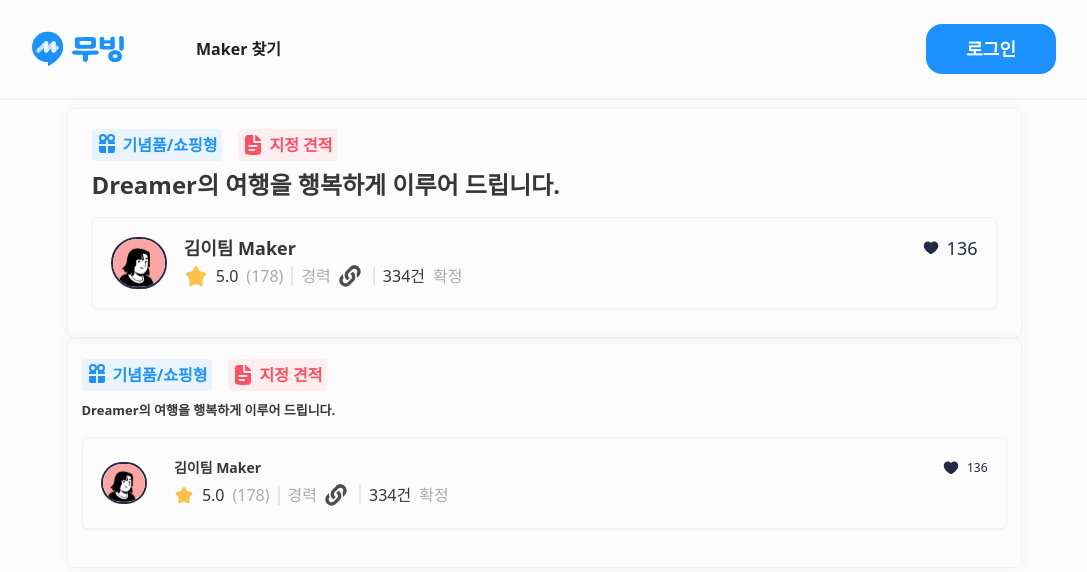
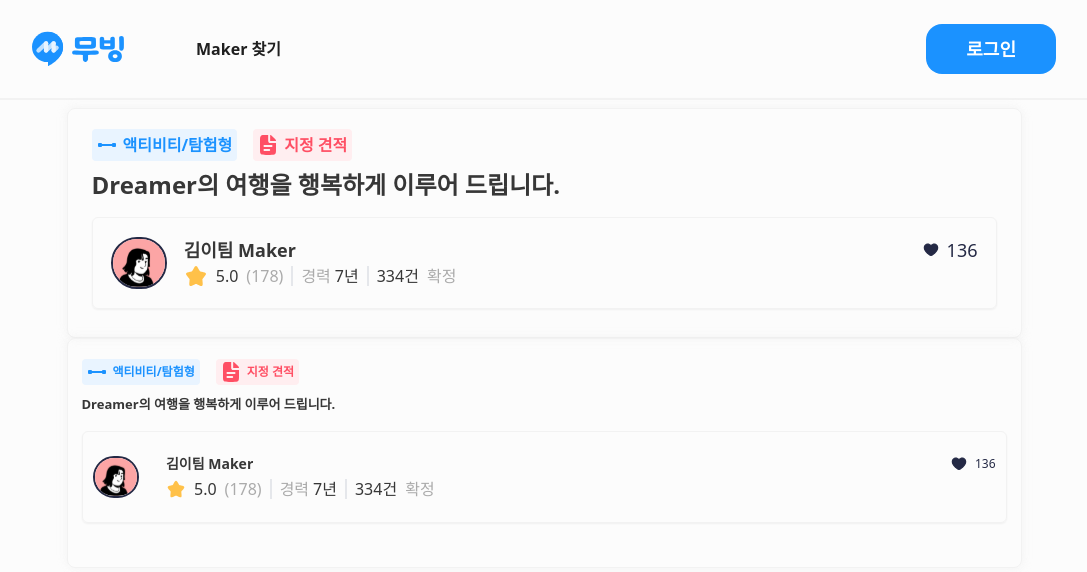
Before and after one commit to GoHawaiiForMe/frontend, a Next.js app: page /findingMaker in a window 1280 px wide. Shown: the top 572 px of the page, without its empty margins (96-1183 px from the left). Built offline with nearby package versions, Linux system fonts and the light colour scheme; no server answers.

Commit message:
Refactor: Componentize CardFindMaker for better reusability and maintainability

```diff
--- a/src/components/Common/CardFindMaker.tsx
+++ b/src/components/Common/CardFindMaker.tsx
@@ -1,11 +1,13 @@
 import Image from "next/image";
-import Label from '@/components/Common/label';
+import Label from '@/components/Common/Label';
 import like from "@public/assets/icon_like_black.svg";
 import star from "@public/assets/icon_star_md.svg";
 import default_img from "@public/assets/img_avatar3.svg";
 import link from "@public/assets/icon_link.svg";
 
 interface CardFindMakerProps {
+  customLabelContainerClass?: string;
+  customLabelTextClass?: string;
   cardClassName?: string;
   titleSize?: string;
   innerboxClassName?: string;
@@ -15,14 +17,23 @@ interface CardFindMakerProps {
   otherText?: string;
   starSize?: string;
   heartNumberSize?: string;
+
 }
-const CardFindMaker = ({ cardClassName, innerboxClassName, titleSize, profileClassName, photoSize = "56", starSize = "24", nameSize, otherText, heartNumberSize }: CardFindMakerProps) => {
+const CardFindMaker = ({ cardClassName, innerboxClassName, titleSize, profileClassName, photoSize = "56", starSize = "24", nameSize, otherText, heartNumberSize, customLabelContainerClass, customLabelTextClass }: CardFindMakerProps) => {
   return (
     <div className={`w-full h-[230px] border border-color-line-100 rounded-lg py-5 px-6 shadow-[2px_2px_10px_rgba(220,220,220,0.14),-2px_-2px_10px_rgba(220,220,220,0.14)]
      ${cardClassName}`}>
       <div className="flex mb-2 gap-4">
-        <Label type="SHOPPING" />
-        <Label type="REQUEST" />
+      <Label
+          type="ACTIVITY"
+          customLabelContainerClass={customLabelContainerClass}
+          customLabelTextClass={customLabelTextClass}
+        />
+        <Label
+          type="REQUEST"
+          customLabelContainerClass={customLabelContainerClass}
+          customLabelTextClass={customLabelTextClass}
+        />
       </div>
 
       <h2 className={`mb-4 text-2xl semibold text-color-black-300 ${titleSize}`}>Dreamer의 여행을 행복하게 이루어 드립니다.</h2>
@@ -61,7 +72,7 @@ const CardFindMaker = ({ cardClassName, innerboxClassName, titleSize, profileCla
               <div className="h-5 border border-line-200" />
               <div className="flex gap-1 items-center">
                 <p className=" text-color-gray-300">경력</p>
-                <Image src={link} alt="링크이미지" width={30} height={30} />
+                <p className=" text-color-black-300">7년</p>
               </div>
               <div className="h-5 border border-line-200" />
               <div className="flex gap-2 items-center">
--- a/src/components/Common/FollowedCard.tsx
+++ b/src/components/Common/FollowedCard.tsx
@@ -2,7 +2,7 @@ import Image from "next/image";
 import like from "@public/assets/icon_like_pink.svg";
 import star from "@public/assets/icon_star_md.svg";
 import default_img from "@public/assets/icon_default_profile.svg";
-import Label from "./label";
+import Label from "./Label";
 import link from "@public/assets/icon_link.svg";
 
 export default function SavedCard() {
--- a/src/components/Common/label.tsx
+++ b/src/components/Common/label.tsx
@@ -10,9 +10,11 @@ import fileIcon from '@public/assets/label_File_dock.svg';
 
 interface LabelProps {
   type?: 'SHOPPING' | 'FOOD_TOUR' | 'ACTIVITY' | 'CULTURE' | 'FESTIVAL' | 'RELAXATION' | 'REQUEST' | 'PENDING' | 'CONFIRMED';
+  customLabelContainerClass?: string;
+  customLabelTextClass?: string;
 }
 
-const Label: React.FC<LabelProps> = ({ type }) => {
+const Label = ({ type = 'SHOPPING', customLabelContainerClass, customLabelTextClass }: LabelProps) => {
   let labelSrc;
   let labelText;
   let containerClass = 'bg-color-blue-100';
@@ -66,9 +68,9 @@ const Label: React.FC<LabelProps> = ({ type }) => {
   }
 
   return (
-    <div className={`${containerClass} rounded-[4px] flex items-center pt-[4px] pr-[5px] pb-[4px] pl-[3px] mobile-tablet:pt-[2px] mobile-tablet:pr-[4px] mobile-tablet:pb-[2px] mobile-tablet:pl-[2px] gap-[4px] mobile-tablet:gap-[2px] `}>
+    <div className={`${containerClass} ${customLabelContainerClass} rounded-[4px] flex items-center pt-[4px] pr-[5px] pb-[4px] pl-[3px] mobile-tablet:pt-[2px] mobile-tablet:pr-[4px] mobile-tablet:pb-[2px] mobile-tablet:pl-[2px] gap-[4px] mobile-tablet:gap-[2px] `}>
       {labelSrc && <Image src={labelSrc} alt={`${type} label`} width={24} height={24} />}
-      <p className={`${textClass} text-[16px] font-semibold leading-[24px] mobile-tablet:text-[13px] mobile-tablet:leading-[22px]`}>
+      <p className={`${textClass} ${customLabelTextClass} text-[16px] font-semibold leading-[24px] mobile-tablet:text-[13px] mobile-tablet:leading-[22px]`}>
         {labelText}
       </p>
     </div>
--- a/src/pages/findingMaker.tsx
+++ b/src/pages/findingMaker.tsx
@@ -1,5 +1,5 @@
 import Head from "next/head";
-import Label from '../components/Common/label';
+import Label from '../components/Common/Label';
 import DreamerFilter from '../components/Common/DreamerFilter';
 import DropdownSort from "@/components/Common/DropdownSort";
 import CardFindMaker from "@/components/Common/CardFindMaker";
@@ -16,8 +16,10 @@ export default function findMaker() {
         <div className="w-[955px]">
       <CardFindMaker />
       <CardFindMaker
+      customLabelContainerClass="h-[26px]"
+      customLabelTextClass="text-xs"
       cardClassName="w-[327px] h-[188px] py-4 px-[14px]"
-      innerboxClassName="w-[299px] h-[78px]"
+      innerboxClassName=" h-[78px] !p-[10px] "
       titleSize="text-sm"
       profileClassName="min-w-12 min-h-12"
       photoSize="46"
@@ -25,6 +27,7 @@ export default function findMaker() {
       otherText="text-[10px]"
       starSize="20"
       heartNumberSize="text-xs"
+
       />
     </div>
         <h1 className="text-4xl">Finding Maker As A Guest</h1>
```
